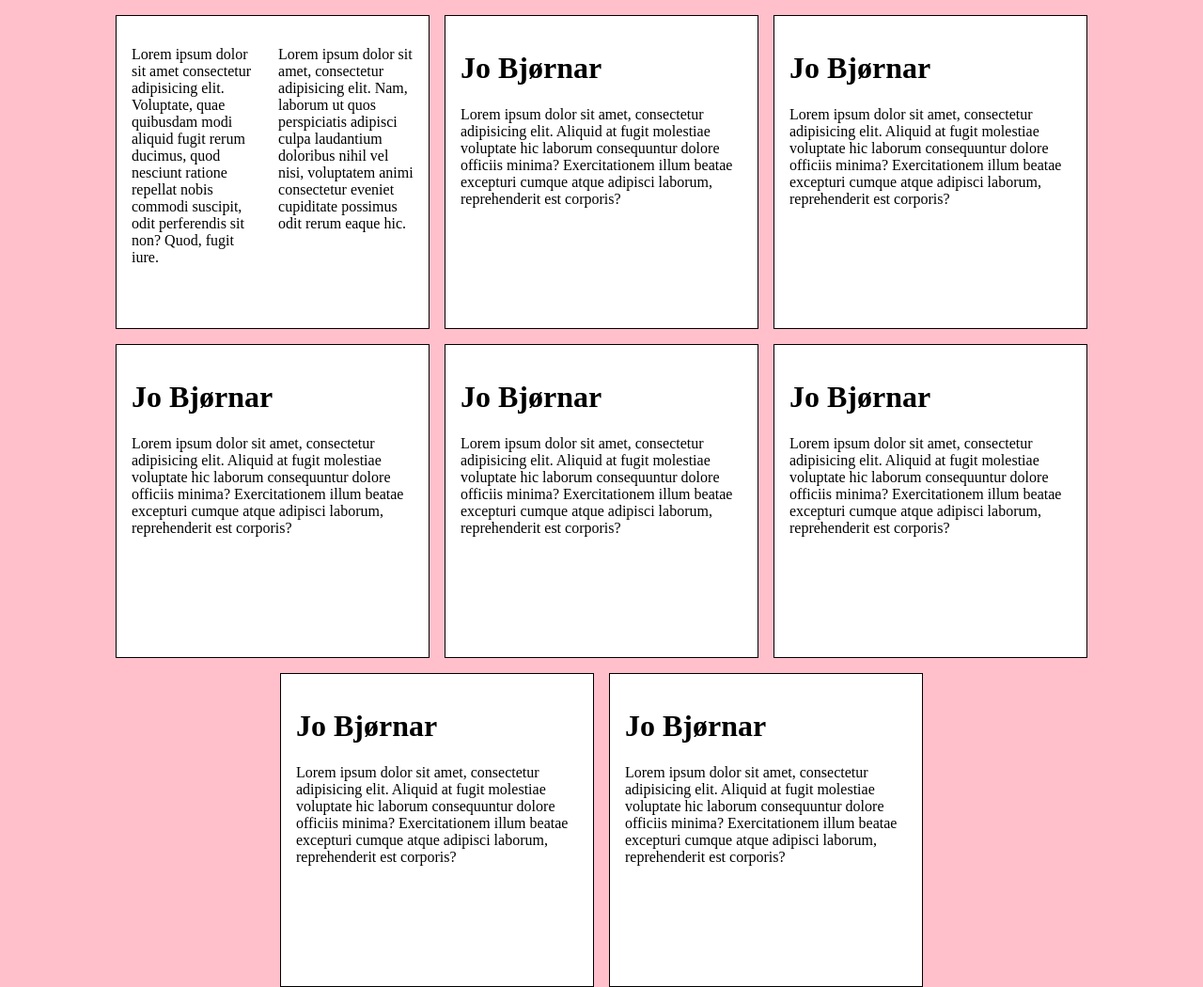
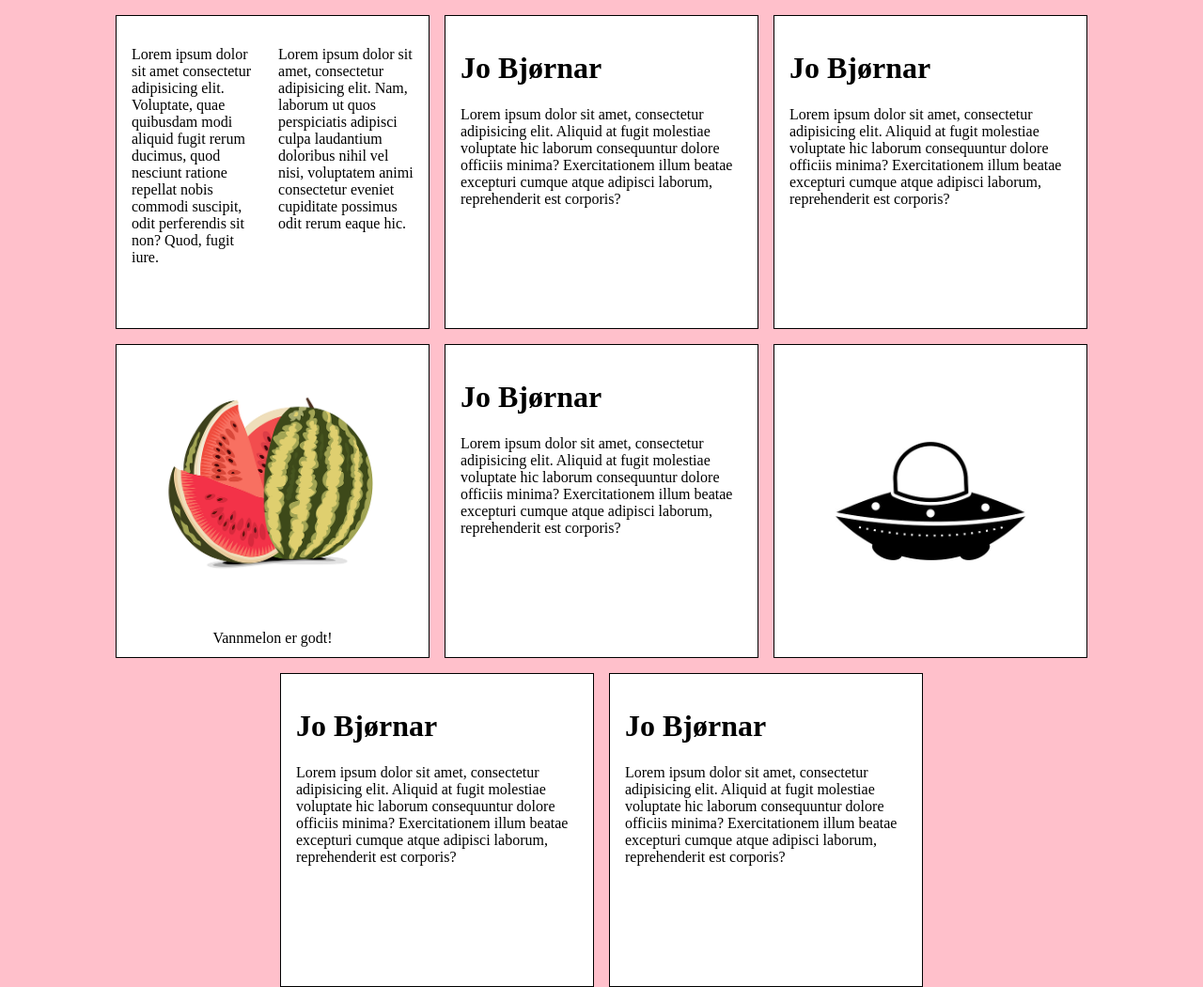
Before and after one commit to hausnes/1IMA-2024-2025, a plain HTML site: page flex-nettbutikk/index.html in a window 1280 px wide. Shown: the whole page at 94% size. Drawn offline with Linux system fonts and the light colour scheme.

Commit message:
Flexbox-eksempel: Nettbutikk (varer)

```diff
--- a/flex-nettbutikk/index.html
+++ b/flex-nettbutikk/index.html
@@ -28,9 +28,9 @@
         </p>
     </div>
     <div class="boks">
-        <h1>Jo Bjørnar</h1>
-        <p>
-            Lorem ipsum dolor sit amet, consectetur adipisicing elit. Aliquid at fugit molestiae voluptate hic laborum consequuntur dolore officiis minima? Exercitationem illum beatae excepturi cumque atque adipisci laborum, reprehenderit est corporis?
+        <img src="watermelon-4580910_640.png" width="100%" alt="">
+        <p class="midtstilt_tekst">
+            Vannmelon er godt!
         </p>
     </div>
     <div class="boks">
@@ -40,10 +40,7 @@
         </p>
     </div>
     <div class="boks">
-        <h1>Jo Bjørnar</h1>
-        <p>
-            Lorem ipsum dolor sit amet, consectetur adipisicing elit. Aliquid at fugit molestiae voluptate hic laborum consequuntur dolore officiis minima? Exercitationem illum beatae excepturi cumque atque adipisci laborum, reprehenderit est corporis?
-        </p>
+        <img src="ufo-8759621_640.png" width="100%" alt="">
     </div>
     <div class="boks">
         <h1>Jo Bjørnar</h1>
--- a/flex-nettbutikk/style.css
+++ b/flex-nettbutikk/style.css
@@ -31,3 +31,7 @@ body {
     /* flex: 1; */
     gap: 1rem;
 }
+
+.midtstilt_tekst {
+    text-align: center;
+}
```
Also changed, not shown: flex-nettbutikk/ufo-8759621_640.png (added), flex-nettbutikk/watermelon-4580910_640.png (added).
